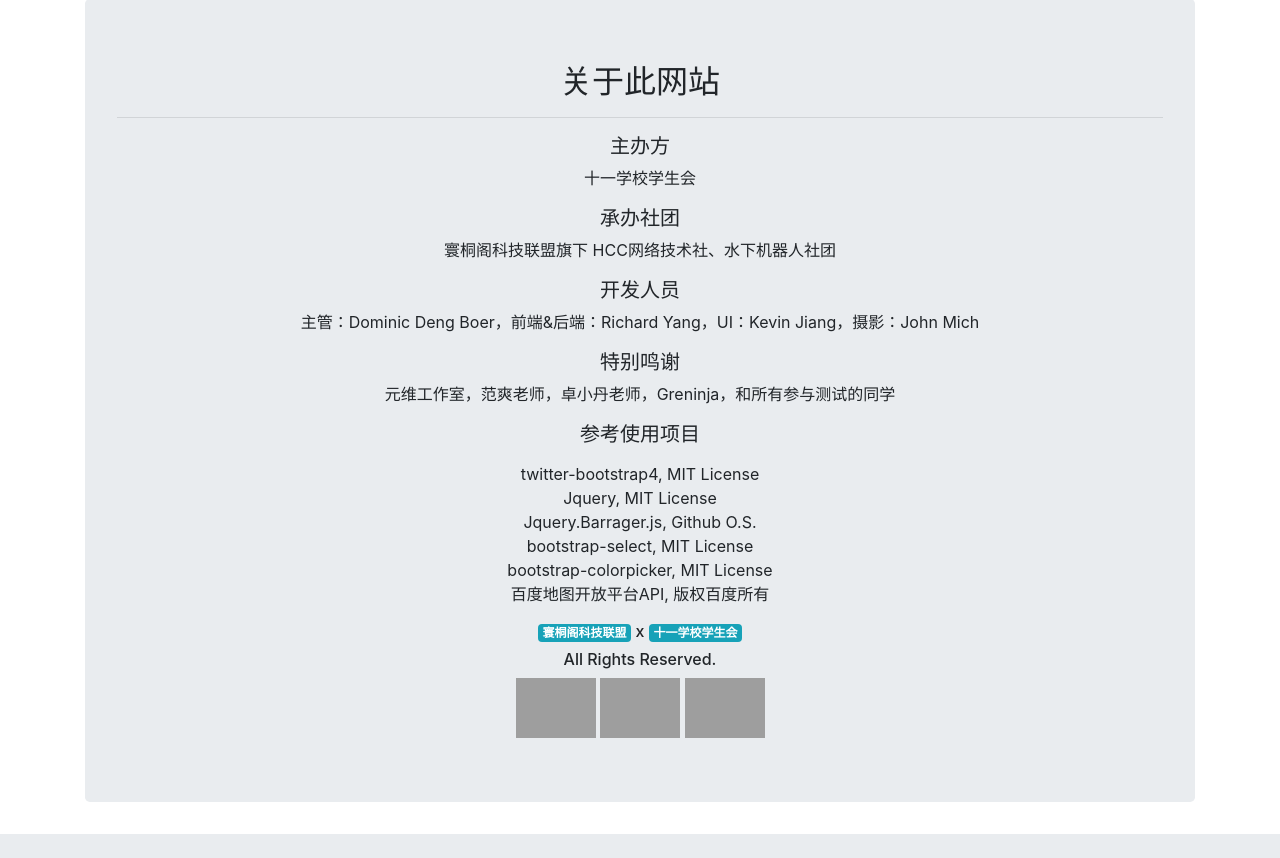
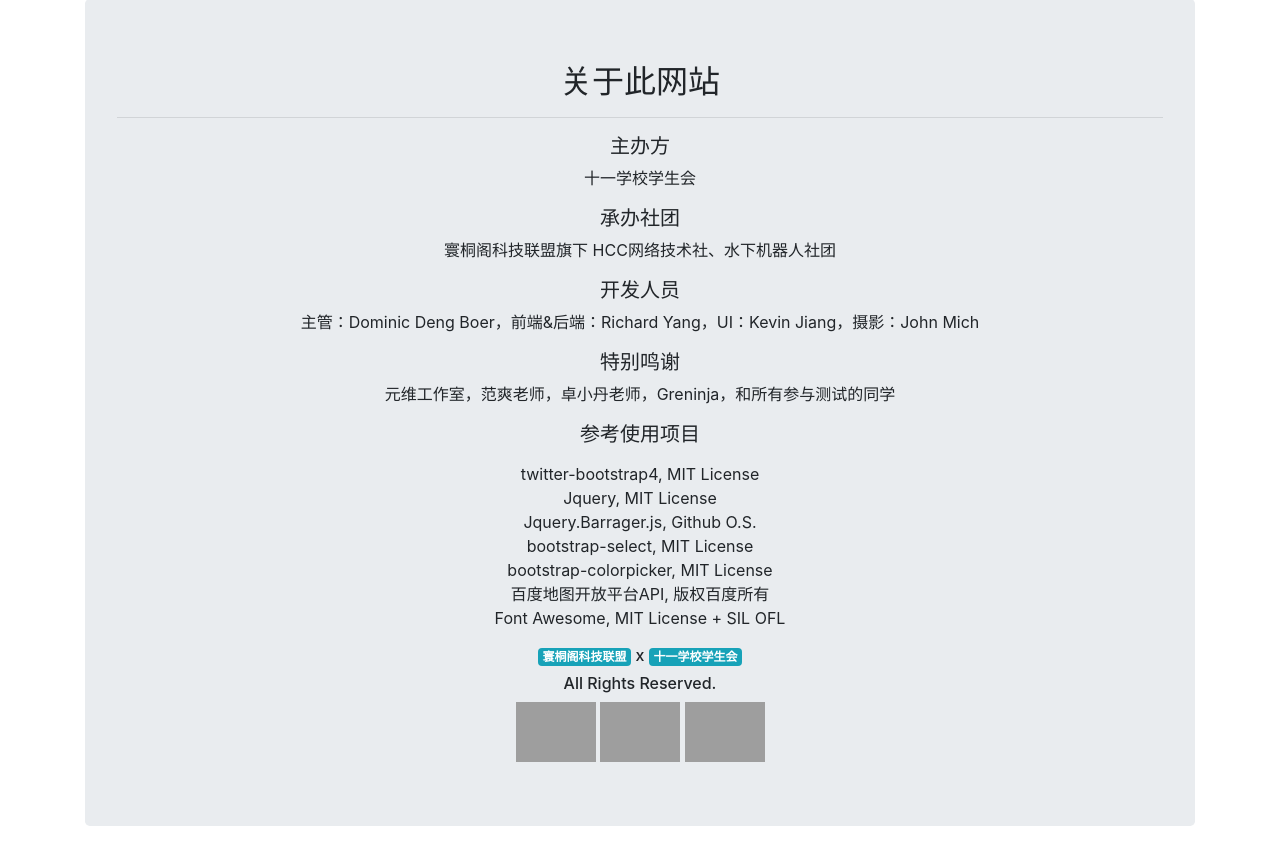
Before and after one commit to yang-zhongtian/StudentGuide, a Flask app: page /about/ in a window 1280 px wide. Shown: the part 81-939 px from the top of the page. Before the commit the page ends 915 px from the top, so only its background shows below. Run offline with Flask 2, Linux system fonts and the light colour scheme; some libraries are stand-ins or nearby versions; grey boxes are pictures that could not be loaded.

Commit message:
[add] add font awesome

```diff
--- a/templates/about.html
+++ b/templates/about.html
@@ -24,6 +24,7 @@
             <li>bootstrap-select, MIT License</li>
             <li>bootstrap-colorpicker, MIT License</li>
             <li>百度地图开放平台API, 版权百度所有</li>
+            <li>Font Awesome, MIT License + SIL OFL</li>
         </ul>
         </p>
         <h6><span class="badge badge-info">寰桐阁科技联盟</span> x <span class="badge badge-info">十一学校学生会</span></h6>
```
